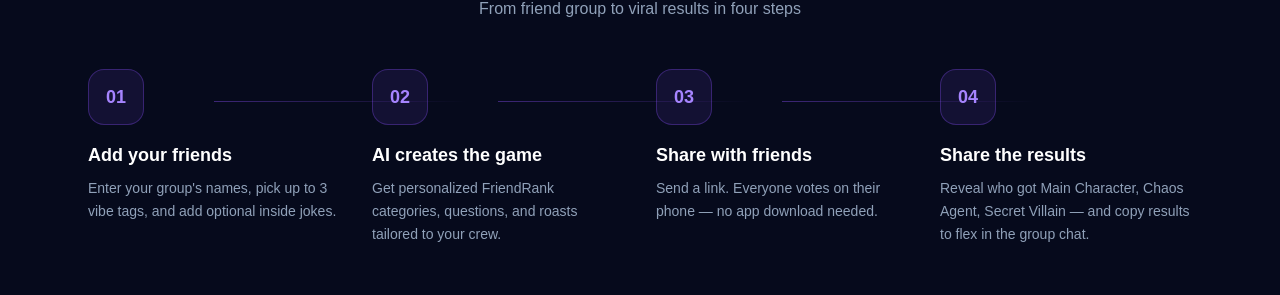
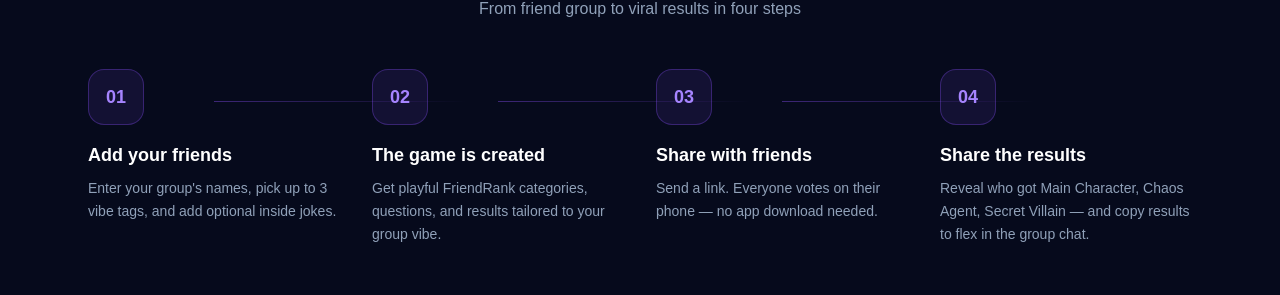
Before and after one commit to BreitlingVibe/friendrank, a Next.js app: page / in a window 1280 px wide. Shown: the part 3552-3847 px from the top of the page. Built offline with nearby package versions, Linux system fonts and the light colour scheme.

Commit message:
Clean up AI wording

```diff
--- a/app/page.tsx
+++ b/app/page.tsx
@@ -47,9 +47,9 @@ const steps = [
   },
   {
     number: "02",
-    title: "AI creates the game",
+    title: "The game is created",
     description:
-      "Get personalized FriendRank categories, questions, and roasts tailored to your crew.",
+      "Get playful FriendRank categories, questions, and results tailored to your group vibe.",
   },
   {
     number: "03",
```
